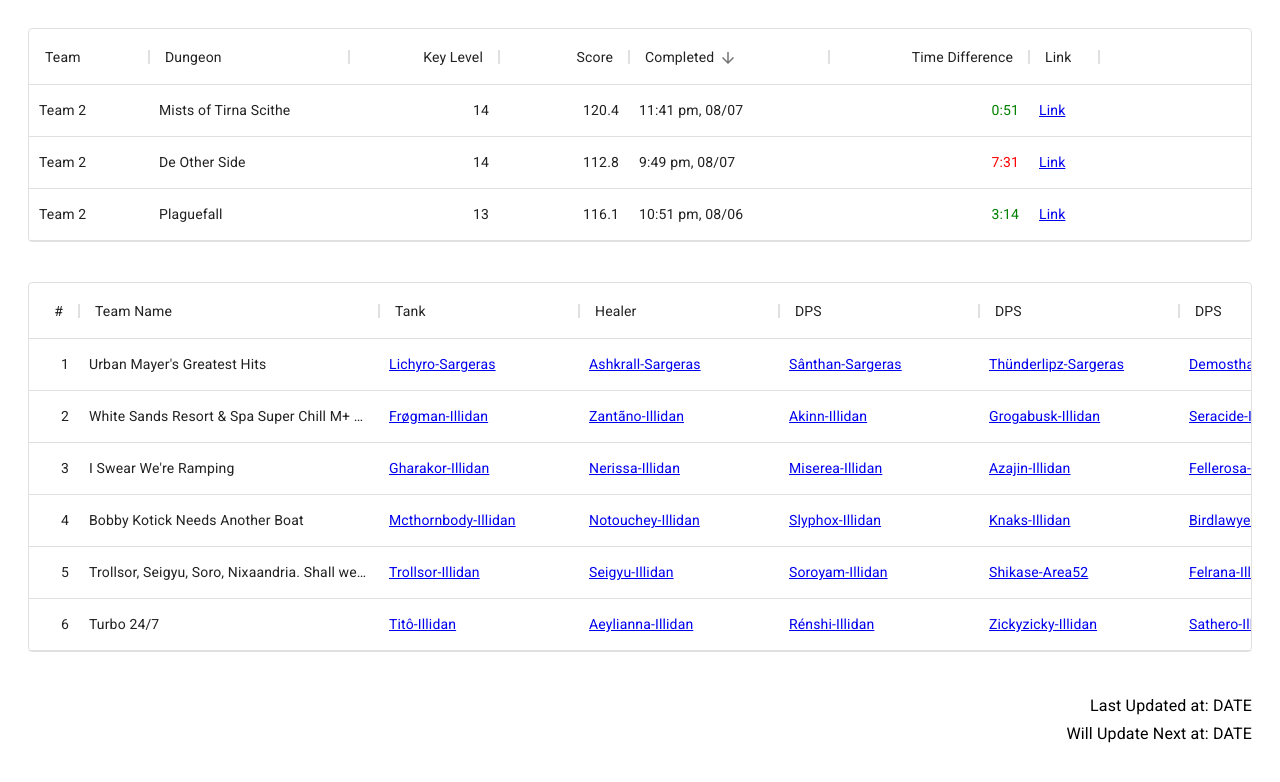
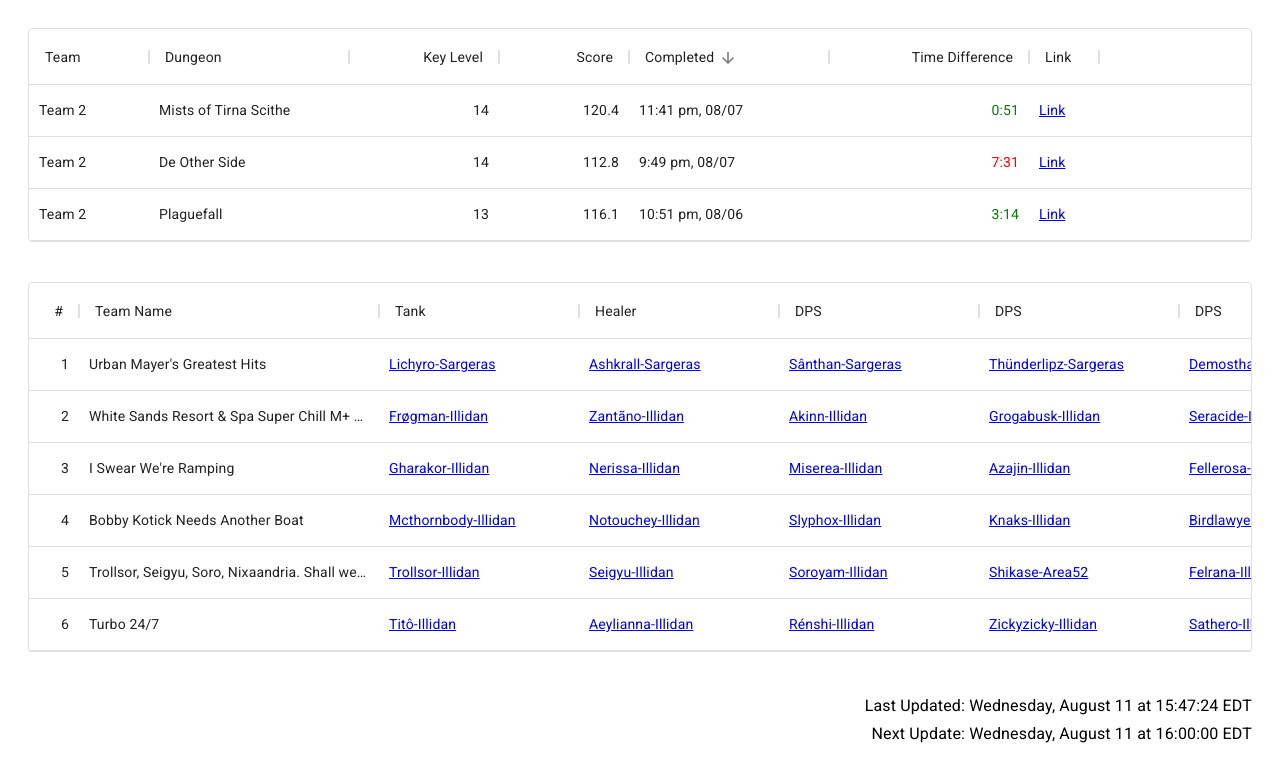
Before and after one commit to 4very/mplus_leaderboard, a Next.js app: page / in a window 1280 px wide. Shown: the top 782 px of the page. Built offline with nearby package versions, Linux system fonts and the light colour scheme.

Commit message:
added dates to page

```diff
--- a/src/pages/index.tsx
+++ b/src/pages/index.tsx
@@ -21,6 +21,7 @@ interface Props {
   // runs: string[][];
   runRows: RunRow[];
   teamRows: TeamRow[];
+  upDATES: string[];
 }
 
 interface RunRow {
@@ -191,8 +192,8 @@ export default function ContentPage(props: Props) { // eslint-disable-line
         />
       </div>
       <Typography variant="subtitle1" align="right" style={{ padding: '20px' }}>
-        Last Updated at: DATE <br />
-        Will Update Next at: DATE
+        Last Updated: {props.upDATES[0]} <br />
+        Next Update: {props.upDATES[1]}
       </Typography>
     </div>
   );
@@ -244,6 +245,10 @@ export async function getStaticProps() {
     });
   }
 
+  const upDATES = fs
+    .readFileSync(path.join(process.cwd(), 'data', 'upDATES.csv'), 'utf8')
+    .split('\n');
+
   const runRows: RunRow[] = [];
   for (let i: number = 0; i < runs.length; i += 1) {
     let timer = 0;
@@ -255,11 +260,6 @@ export async function getStaticProps() {
     }
 
     const diff = +runs[i][6] - timer;
-    // if (diff < 0) {
-    //   diff = +diff + 60000;
-    // }
-
-    // moment(runs[i][7]).utcOffset(-6).format('h:m a, MM/DD')
 
     runRows.push({
       id: runs[i][1],
@@ -280,6 +280,7 @@ export async function getStaticProps() {
       // runs,
       runRows,
       teamRows,
+      upDATES,
     },
   };
 }
```
